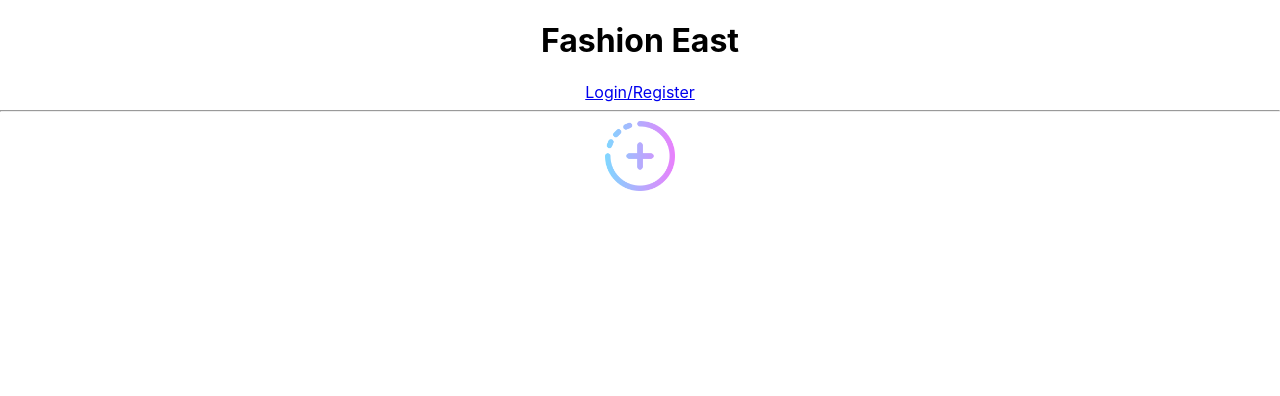
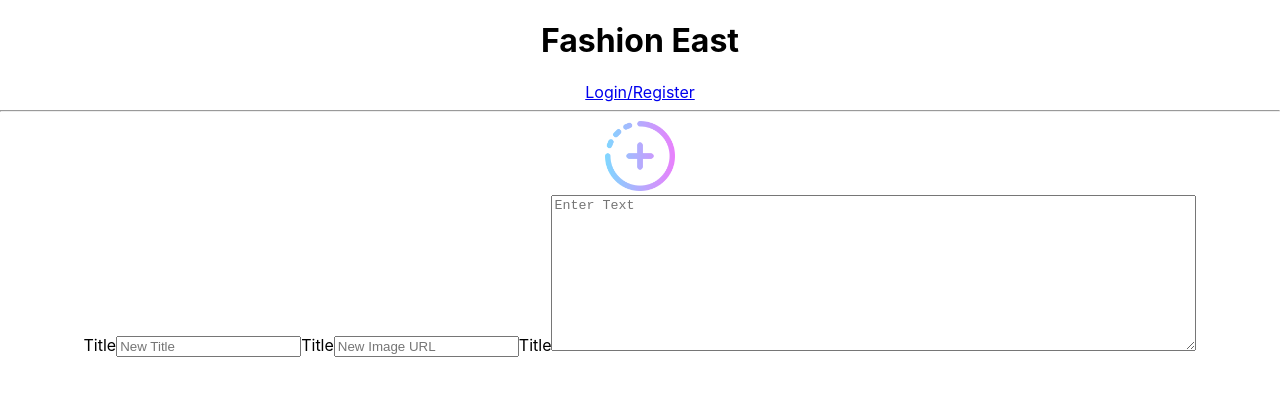
Before and after one commit to LowKeyAkward/Fashion-East, a React (Create React App) app in the folder client/: page /posts/1/edit in a window 1280 px wide. Shown: the top 396 px of the page. Built offline with nearby package versions, Linux system fonts and the light colour scheme; no server answers.

Commit message:
added more to Post Edit

```diff
--- a/client/src/screens/PostEdit.jsx
+++ b/client/src/screens/PostEdit.jsx
@@ -16,11 +16,75 @@ function PostEdit(props) {
 
   let { id } = useParams()
 
+  useEffect(() => {
+    const fetchPost = async () => {
+      const post = await getOnePost(id)
+      setPost(post)
+    }
+    fetchPost()
+  },[id])
 
+  const handleChange = (e) => {
+    const { name, value } = e.target
+    setPost({
+      ...post,
+      [name]: value
+    })
+  }
 
+  const handleSubmit = async (e) => {
+    e.preventDefault()
+    let { id } = props.match.params
+    const updated = await putPost(id, post)
+    setIsUpdated(updated)
+  }
+
+  if (isUpdated) {
+    return <Redirect to={`/posts/${props.match.params.id}`} />
+  }
 
   return (
-    <div>
+    <div user={props.currentUser}>
+
+      <div className="post-edit">
+
+        <form onSubmit={handleSubmit}>
+
+          <label className="edit-title">Title</label>
+          <input
+            className="edit-title-input"
+            placeholder="New Title"
+            value={post.title}
+            name="title"
+            required
+            onChange={handleChange}
+          />
+
+          <label className="edit-image">Title</label>
+          <input
+            className="edit-image-input"
+            placeholder="New Image URL"
+            value={post.image}
+            name="image"
+            required
+            onChange={handleChange}
+          />
+
+          <label className="edit-content">Title</label>
+          <textarea
+            className="edit-content-input"
+            placeholder="Enter Text"
+            rows={10}
+            cols={78}
+            value={post.content}
+            name="content"
+            required
+            onChange={handleChange}
+          />
+
+        </form>
+
+      </div>
 
     </div>
   );
```
Also changed, not shown: 1 other file (tests, documents, lock files or other folders).
